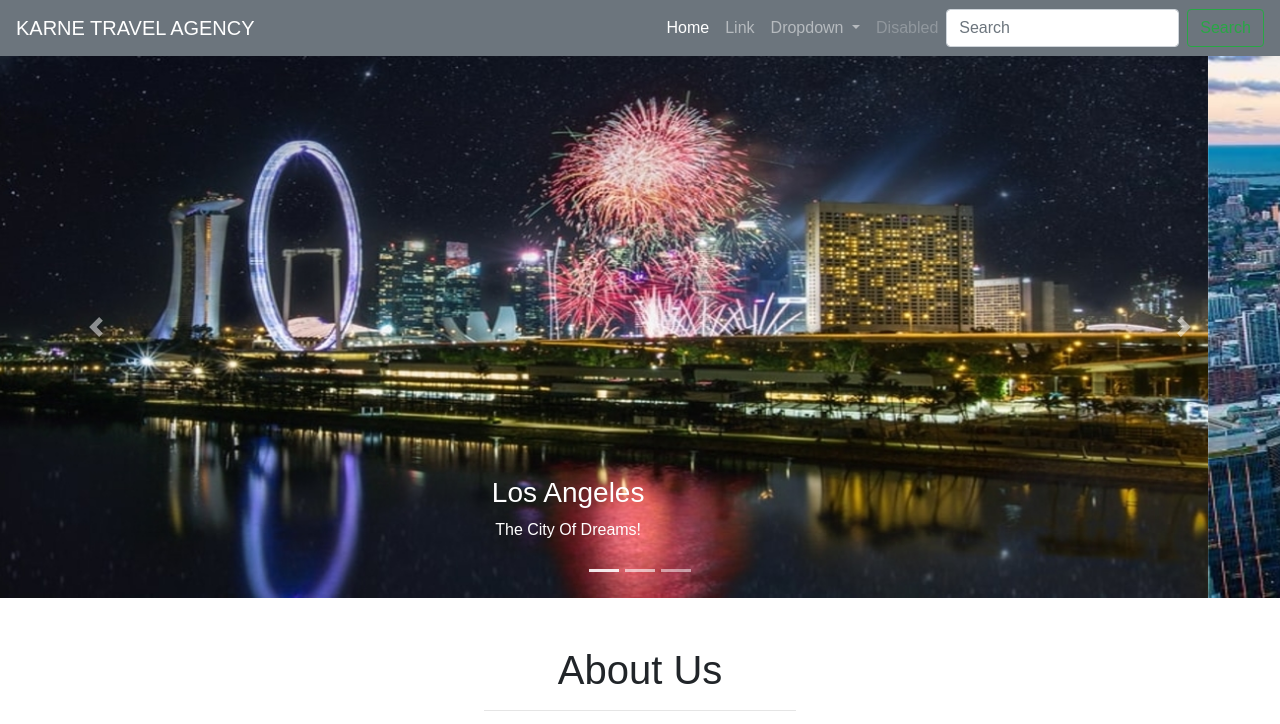
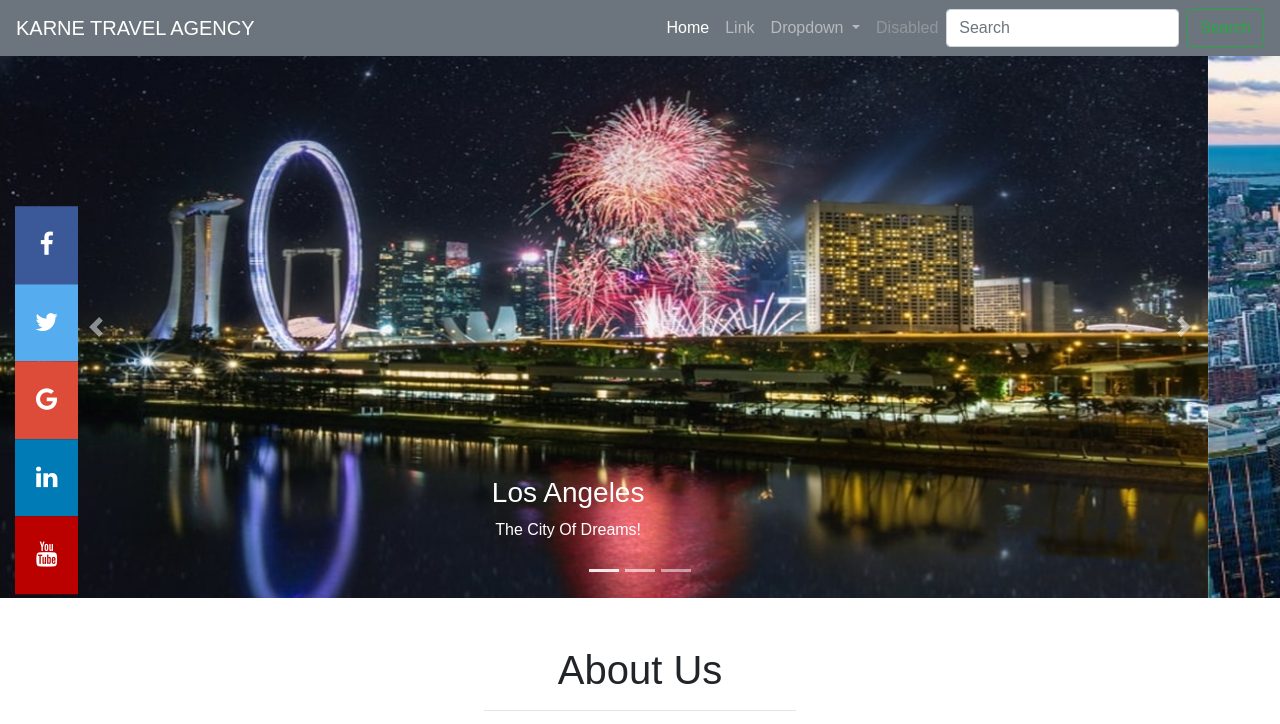
Before and after one commit to saibhargavkarne/karnetravelagency, a plain HTML site: page index.html in a window 1280 px wide. Shown: the top 724 px of the page. Drawn offline with nearby package versions, Linux system fonts and the light colour scheme; a web font is replaced by a local one.

Commit message:
Update index.html

```diff
--- a/index.html
+++ b/index.html
@@ -6,6 +6,60 @@
 		<meta name="viewport" content="width=device-width, initial-scale=1">
 		<link href="https://fonts.googleapis.com/css2?family=Gotu&display=swap" rel="stylesheet">
 		<link rel="stylesheet" href="https://maxcdn.bootstrapcdn.com/bootstrap/4.4.1/css/bootstrap.min.css">
+		<link rel="stylesheet" href="https://cdnjs.cloudflare.com/ajax/libs/font-awesome/4.7.0/css/font-awesome.min.css">
+<style>
+.icon-bar {
+  position: fixed;
+  top: 50%;
+  -webkit-transform: translateY(-50%);
+  -ms-transform: translateY(-50%);
+  transform: translateY(-50%);
+}
+
+.icon-bar a {
+  display: block;
+  text-align: center;
+  padding: 20px;
+  transition: all 0.3s ease;
+  color: white;
+  font-size: 25px;
+}
+.facebook {
+  background: #3B5998;
+  color: white;
+}
+
+.twitter {
+  background: #55ACEE;
+  color: white;
+}
+
+.google {
+  background: #dd4b39;
+  color: white;
+}
+
+.linkedin {
+  background: #007bb5;
+  color: white;
+}
+
+.youtube {
+  background: #bb0000;
+  color: white;
+}
+
+.content {
+  margin-left: 75px;
+  font-size: 30px;
+}
+.icon-bar a:hover {
+  background-color: #000;
+  padding-left: 50px;
+  width: 80px;
+  transition: ls;}
+
+		 </style>
 
 		 <style>
 		 	*{
@@ -13,10 +67,11 @@
 		 	}
 		 	.carousel-inner img{width: 100%;
 		 		height: 100%;}
-		 </style>
-
+		 		body {margin:0;height:2000px;}
+		 	</style>
 </head>
 <body>
+</div>
 	<header>
 
 		<!-------------------NAVBAR CODE FROM HERE--------------------->
@@ -213,7 +268,7 @@
 			<div class="text-capitalize text-center text-white py-5">
 				<h3 class="display-4">+91 9573469486</h3>
 				<p>what are you waiting for call us right away</p>
-				<p>it's toll free</p></p>
+				<p>it's toll free</p>
 				<button class="bg-warning btn">Contact now</button>
 			</div>
 	</article>
@@ -306,8 +361,13 @@
 	<div class="container-fluid bg-secondary pt-1 py-1">
 		<div class="text-center text-capitalize">
 			<h6 class="text-white">@copyright KarneTravelAgency</h6>
-		</div>
 	</div>
+	<div class="icon-bar">
+  <a href="https://www.facebook.com/karnesai.bhargav" class="facebook"><i class="fa fa-facebook"></i></a>
+  <a href="https://twitter.com/saibhargavkarne" class="twitter"><i class="fa fa-twitter"></i></a>
+  <a href="https://mail.google.com/mail/u/0/#inbox" class="google"><i class="fa fa-google"></i></a>
+  <a href="https://www.linkedin.com/feed/" class="linkedin"><i class="fa fa-linkedin"></i></a>
+  <a href="https://www.youtube.com/" class="youtube"><i class="fa fa-youtube"></i></a> </div>
 </section>
 
 <script src="https://ajax.googleapis.com/ajax/libs/jquery/3.4.1/jquery.min.js"></script>
```
